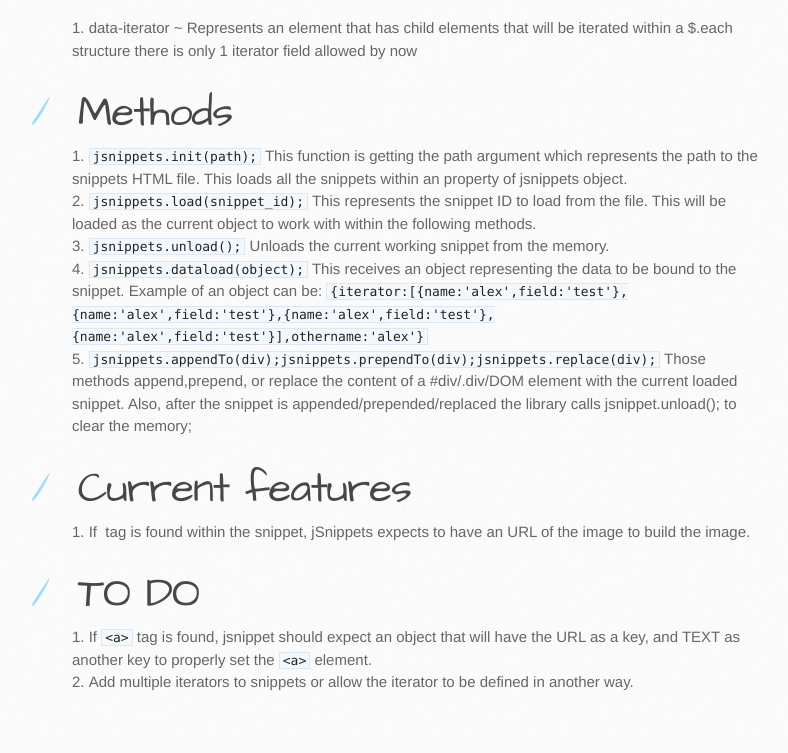
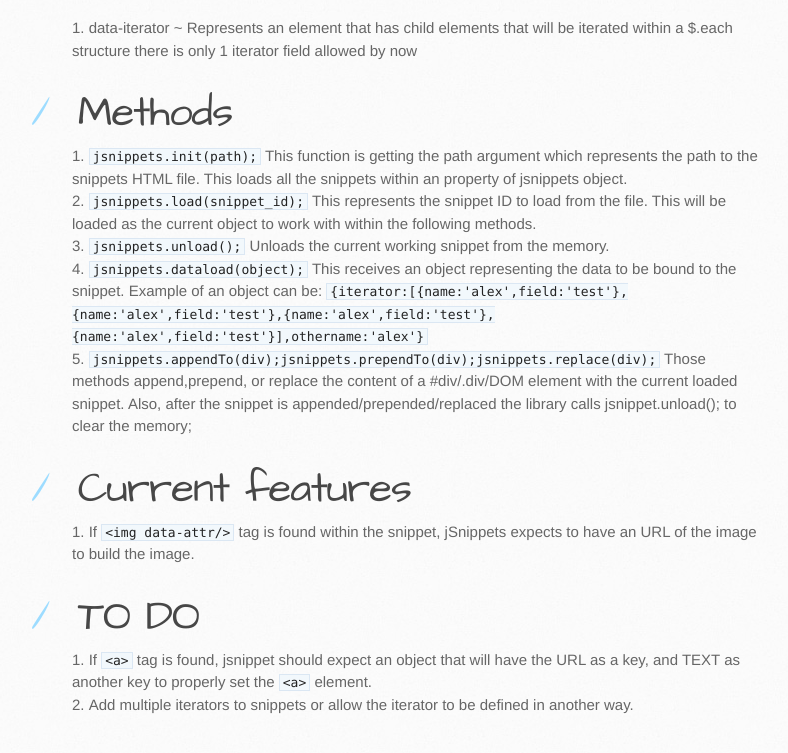
Before and after one commit to laalex/jsnippets, a plain HTML site: page index.html in a window 1280 px wide. Shown: the part 816-1569 px from the top of the page, without its empty margins (101-889 px from the left). Drawn offline with Linux system fonts and the light colour scheme.

```diff
--- a/index.html
+++ b/index.html
@@ -82,7 +82,7 @@ Those methods append,prepend, or replace the content of a #div/.div/DOM element
 <a name="current-features" class="anchor" href="#current-features"><span class="octicon octicon-link"></span></a>Current features</h1>
 
 <ol>
-<li>If <img> tag is found within the snippet, jSnippets expects to have an URL of the image to build the image.</li>
+<li>If <code>&lt;img data-attr/&gt;</code> tag is found within the snippet, jSnippets expects to have an URL of the image to build the image.</li>
 </ol><h1>
 <a name="to-do" class="anchor" href="#to-do"><span class="octicon octicon-link"></span></a>TO DO</h1>
 
```
Also changed, not shown: params.json (+1 -1 lines).
